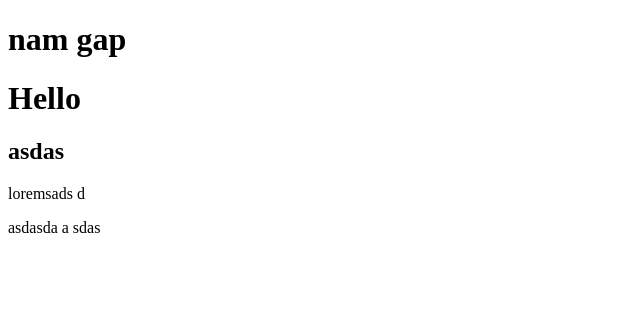
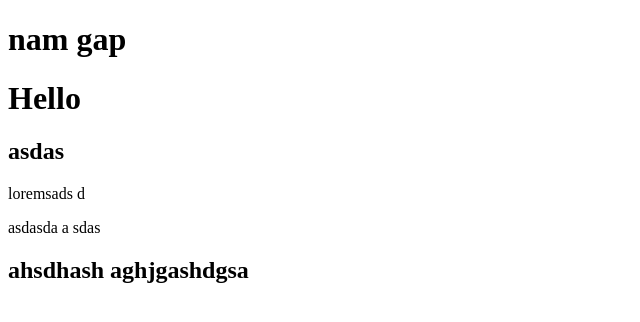
Before and after one commit to Monstrik001/testGithub, a plain HTML site: page index.html in a window 1280 px wide. Shown: the whole page, without its empty margins (0-640 px from the left). Drawn offline with Linux system fonts and the light colour scheme.

Commit message:
fourth commit

```diff
--- a/index.html
+++ b/index.html
@@ -18,5 +18,8 @@
     asdasda a sdas
 </p>
 
+
+<h2>ahsdhash aghjgashdgsa</h2>
+
 </body>
 </html>
```
